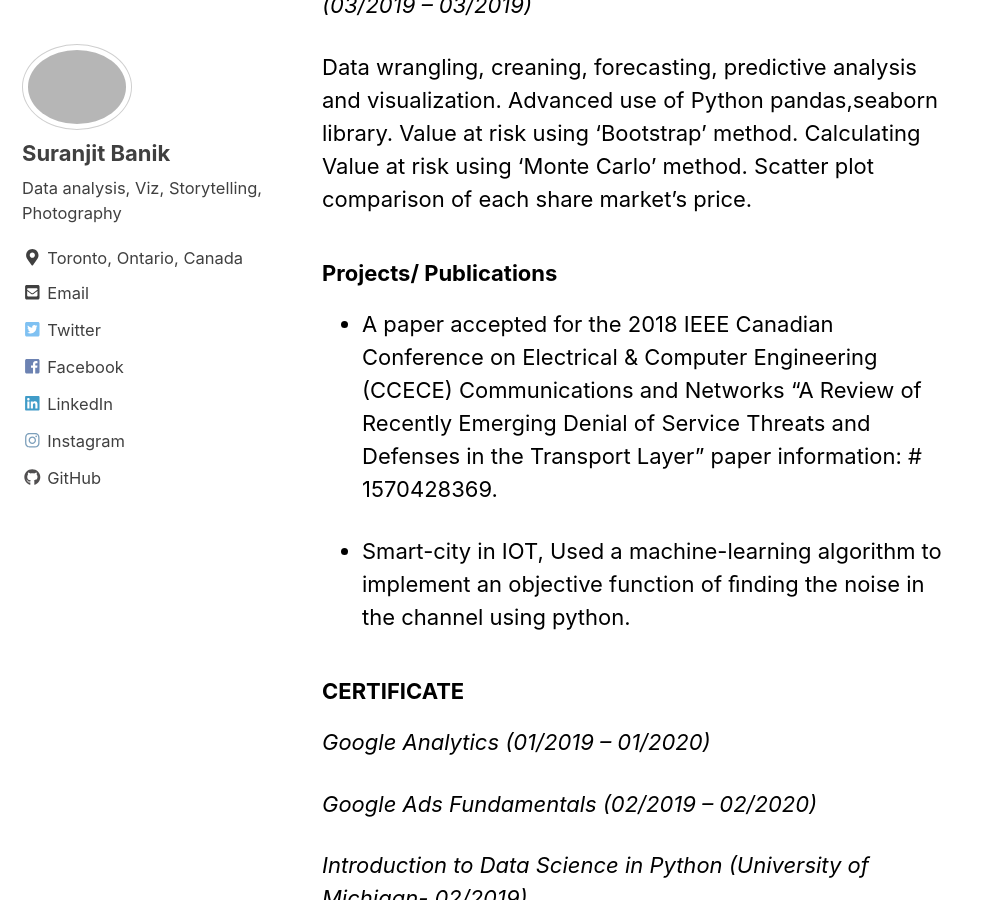
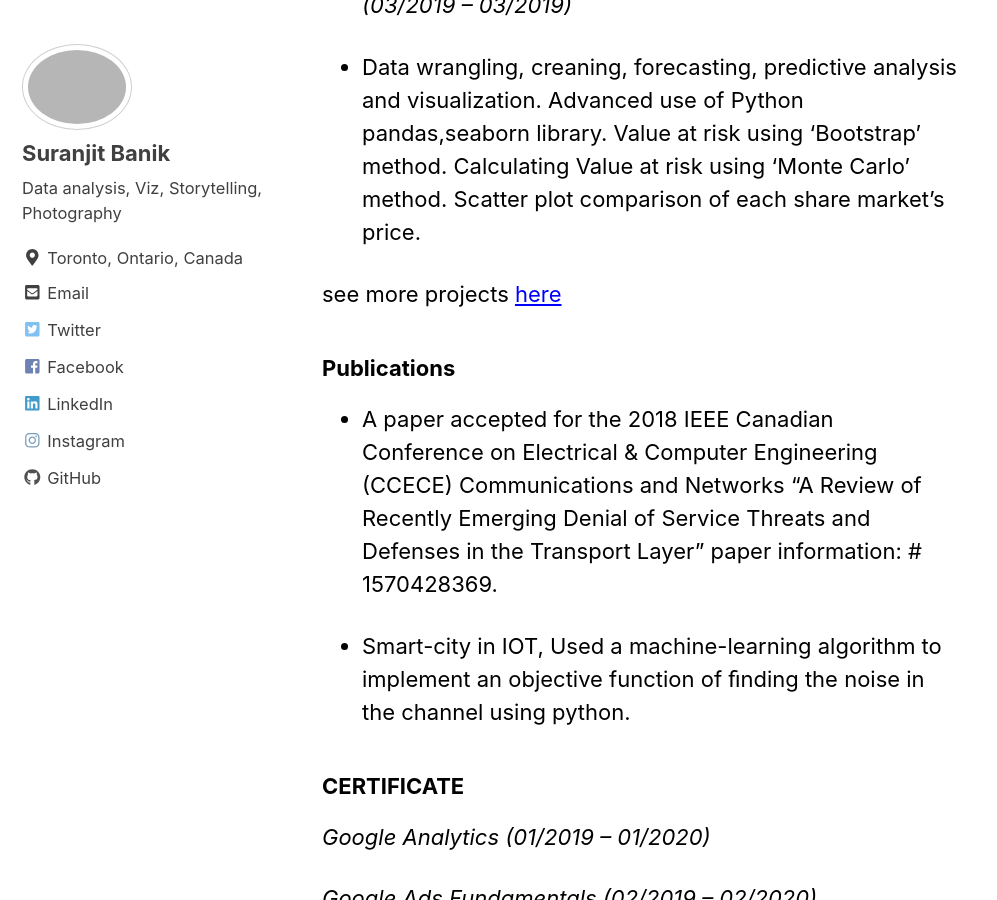
Before and after one commit to mastermindLAB/mastermindLAB.github.io, a Jekyll site: the page built from _pages/Resume.md, in a window 1280 px wide and 900 px high, scrolled down 2878 px. Shown: the whole window, without its empty margins (0-997 px from the left). Built offline with Jekyll 4.4.1, drawn with Linux system fonts in a browser that asks for light colours; nearby versions of some CDN libraries; emoji names are drawn with the system emoji font.

```diff
--- a/_pages/Resume.md
+++ b/_pages/Resume.md
@@ -75,25 +75,28 @@
 09/2008 – 04/2013
 
 ### PROJECTS
-Predicting the Survival rate of Titanic Passengers<br>
+
+* Predicting the Survival rate of Titanic Passengers<br>
 _(02/2019 – 03/2019)_
 
-Used numpy, pandas and seaborn lib to visualize and analyse
+* Used numpy, pandas and seaborn lib to visualize and analyse
 titanic's passengers survival rate.
 
-Finding risk for future investment in share market of
+* Finding risk for future investment in share market of
 top Trending Tickers i.e. Google, Amazon, Tesla,
 Microsoft, and Apple. Forecasting and market analysis.<br>
 _(03/2019 – 03/2019)_
 
-Data wrangling, creaning, forecasting, predictive analysis and
+* Data wrangling, creaning, forecasting, predictive analysis and
 visualization.
 Advanced use of Python pandas,seaborn library. Value at risk using
 'Bootstrap' method.
 Calculating Value at risk using 'Monte Carlo' method.
 Scatter plot comparison of each share market's price.
 
-### Projects/ Publications
+see more projects [here](https://www.github.com/mastermindlab/)
+
+### Publications
 
 * A paper accepted for the 2018 IEEE Canadian Conference
 on Electrical & Computer Engineering (CCECE) Communications and Networks “A Review of Recently
```
